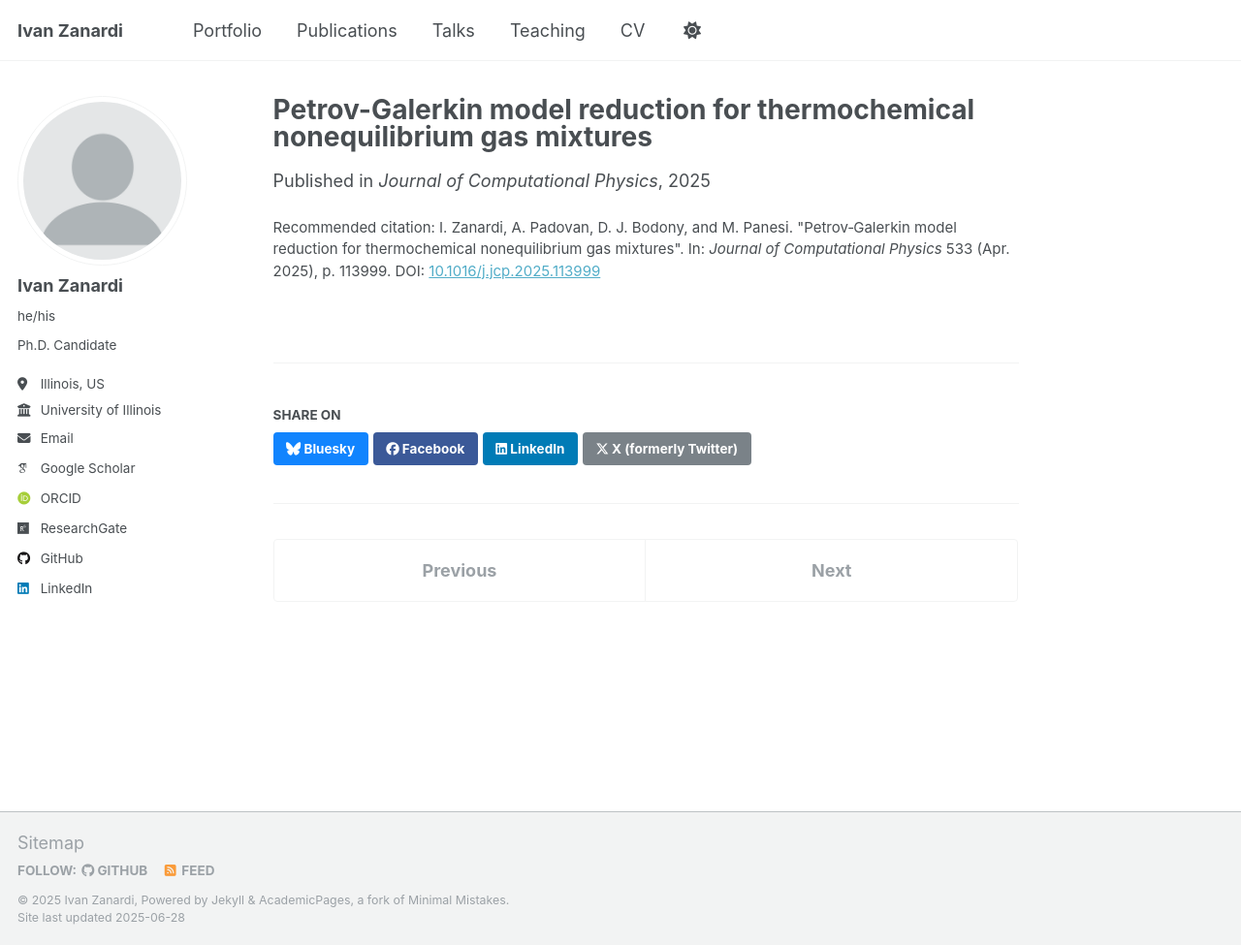
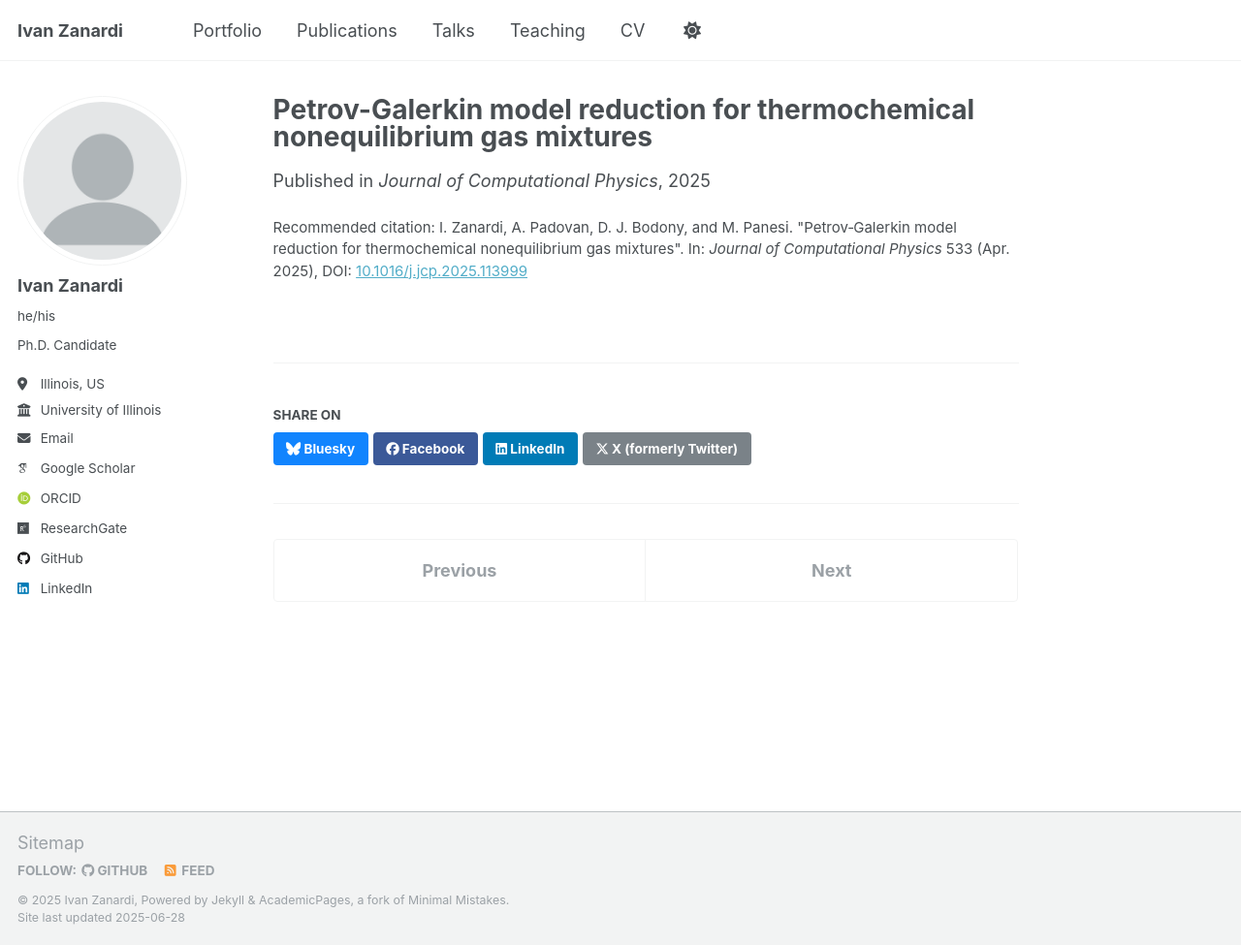
Before and after one commit to ivanZanardi/ivanzanardi.github.io, a Jekyll site: the page built from _publications/2025-04-petrov-galerkin-model-reduction-for-thermochemical-nonequilibrium-gas-mixtures.md, in a window 1280 px wide and 975 px high. Shown: the whole window at 97% size. Built offline with Jekyll 4.4.1, drawn with Linux system fonts in a browser that asks for light colours; some web fonts are replaced; a script that is not in the unit is left out.

Commit message:
Update 2025-04-petrov-galerkin-model-reduction-for-thermochemical-nonequilibrium-gas-mixtures.md

```diff
--- a/_publications/2025-04-petrov-galerkin-model-reduction-for-thermochemical-nonequilibrium-gas-mixtures.md
+++ b/_publications/2025-04-petrov-galerkin-model-reduction-for-thermochemical-nonequilibrium-gas-mixtures.md
@@ -6,8 +6,5 @@ permalink: /publication/2025-04-petrov-galerkin-model-reduction-for-thermochemic
 excerpt: ''
 date: 2025-04-10
 venue: 'Journal of Computational Physics'
-slidesurl:
-paperurl:
-doiurl: 'https://doi.org/10.1016/j.jcp.2025.113999'
-citation: 'I. Zanardi, A. Padovan, D. J. Bodony, and M. Panesi. &quot;Petrov‑Galerkin model reduction for thermochemical nonequilibrium gas mixtures&quot;. In: <i>Journal of Computational Physics</i> 533 (Apr. 2025), p. 113999. DOI: <a href="https://doi.org/10.1016/j.jcp.2025.113999">10.1016/j.jcp.2025.113999</a>'
+citation: 'I. Zanardi, A. Padovan, D. J. Bodony, and M. Panesi. &quot;Petrov‑Galerkin model reduction for thermochemical nonequilibrium gas mixtures&quot;. In: <i>Journal of Computational Physics</i> 533 (Apr. 2025), DOI: <a href="https://doi.org/10.1016/j.jcp.2025.113999">10.1016/j.jcp.2025.113999</a>'
 ---
```
